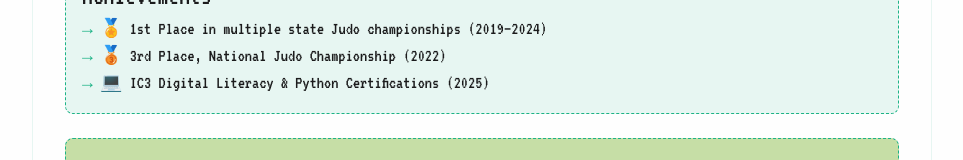
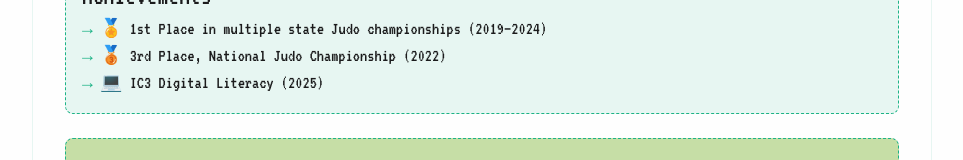
Before and after one commit to Nazikakmatalyeva/Nazikakmatalyeva.github.io, a plain HTML site: page index.html in a window 1280 px wide. Shown: the part 1346-1506 px from the top of the page, without its empty margins (158-1121 px from the left). Drawn offline with Linux system fonts and the light colour scheme.

Commit message:
Update index.html

```diff
--- a/index.html
+++ b/index.html
@@ -76,7 +76,7 @@
         <ul>
           <li>🏅 1st Place in multiple state Judo championships (2019–2024)</li>
           <li>🥉 3rd Place, National Judo Championship (2022)</li>
-          <li>💻 IC3 Digital Literacy & Python Certifications (2025)</li>
+          <li>💻 IC3 Digital Literacy (2025)</li>
         </ul>
       </section>
 
```
